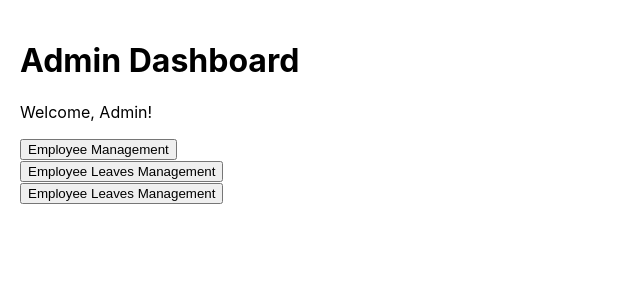
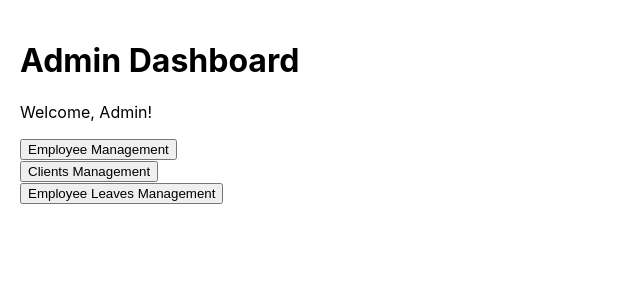
Before and after one commit to ImansiKavindi/SolarSync, a React (Create React App) app in the folder frontend/: page /admin in a window 1280 px wide. Shown: the top 300 px of the page, without its empty margins (0-640 px from the left). Built offline with nearby package versions, Linux system fonts and the light colour scheme.

Commit message:
Added navigations

```diff
--- a/frontend/src/components/Admin/AdminDashboard.js
+++ b/frontend/src/components/Admin/AdminDashboard.js
@@ -14,20 +14,19 @@ const AdminDashboard = () => {
         <button onClick={() => navigate('/admin/employees')}>
           Employee Management
         </button>
-</div> <div >
-        <button
-  onClick={() =>
-    navigate('/admin/leaves', { state: { token: localStorage.getItem('token') } })
-  }
->
-  Employee Leaves Management
-</button>
+        </div>
 
-</div> <div >
+        <div>
+        <button onClick={() => navigate('/admin/clients')}>
+          Clients Management
+        </button>
+        </div>
+
+        <div >
          <button onClick={() => navigate('/admin/leaves')}>
           Employee Leaves Management
         </button>
-      </div>
+        </div>
       </div>
     </div>
   );
--- a/frontend/src/components/Admin/AdminLeaveManagement.js
+++ b/frontend/src/components/Admin/AdminLeaveManagement.js
@@ -1,9 +1,14 @@
 import React, { useEffect, useState } from 'react';
 import { getAllLeaveRequests, updateLeaveStatus } from '../../shared/api';
 import '../../styles/AdminLeaveManagement.css'; // optional styling
-import { FaCheckCircle, FaTimesCircle } from 'react-icons/fa';
+import { FaCheckCircle, FaTimesCircle,FaArrowLeft } from 'react-icons/fa';
+import { useNavigate } from 'react-router-dom';
+
 
 const AdminLeaveManagement = () => {
+
+   const navigate = useNavigate();
+
   const [leaves, setLeaves] = useState([]);
   const [error, setError] = useState('');
   const [loading, setLoading] = useState(true);
@@ -39,6 +44,9 @@ const AdminLeaveManagement = () => {
 
   return (
     <div className="admin-leave-container">
+       <div className="back-arroww" onClick={() => navigate('/admin')}>
+                  <FaArrowLeft /> <span>Back to Dashboard</span>
+                </div>
       <h2>All Leave Requests</h2>
       {leaves.length === 0 ? (
         <p>No leave requests found.</p>
```
